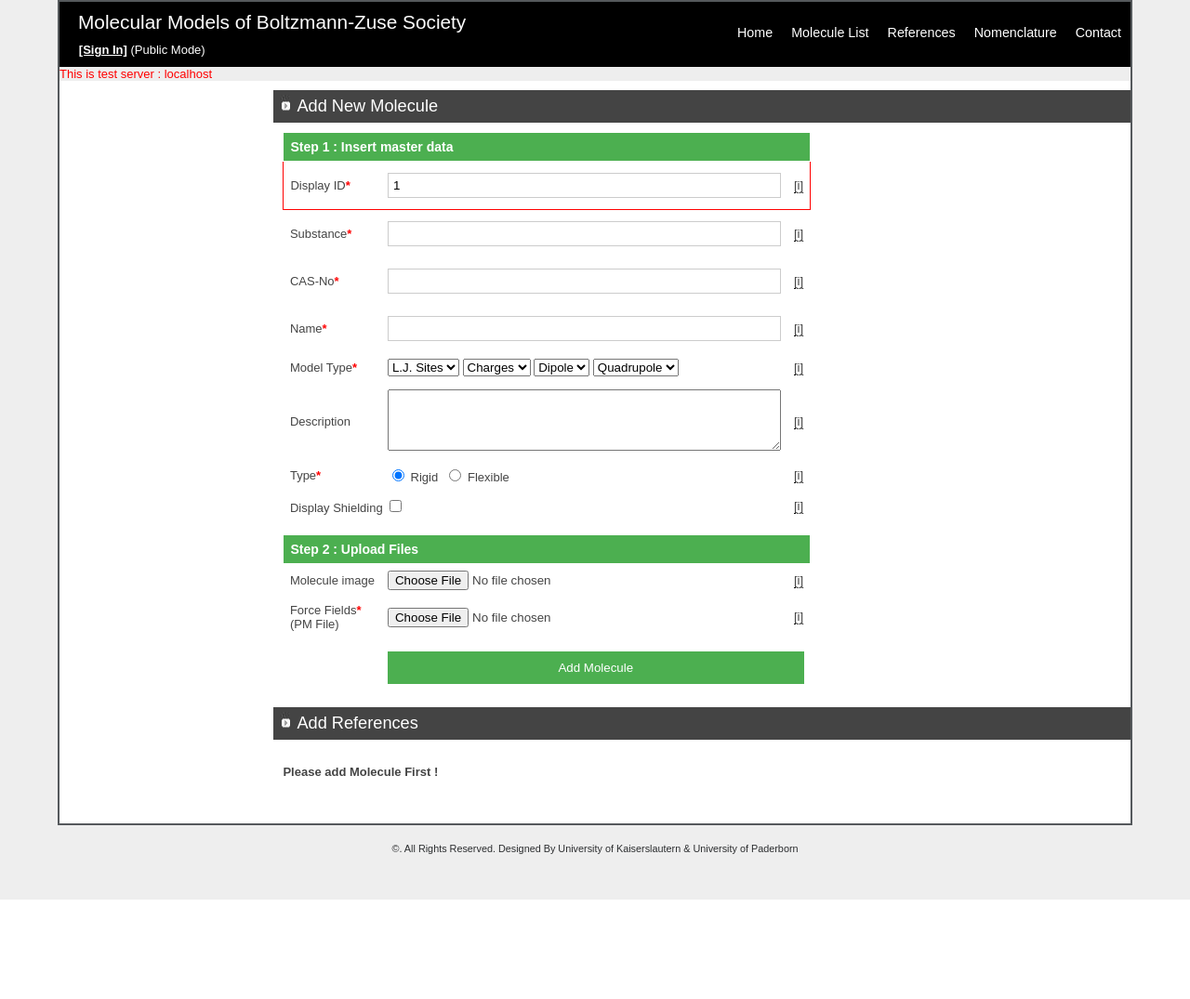
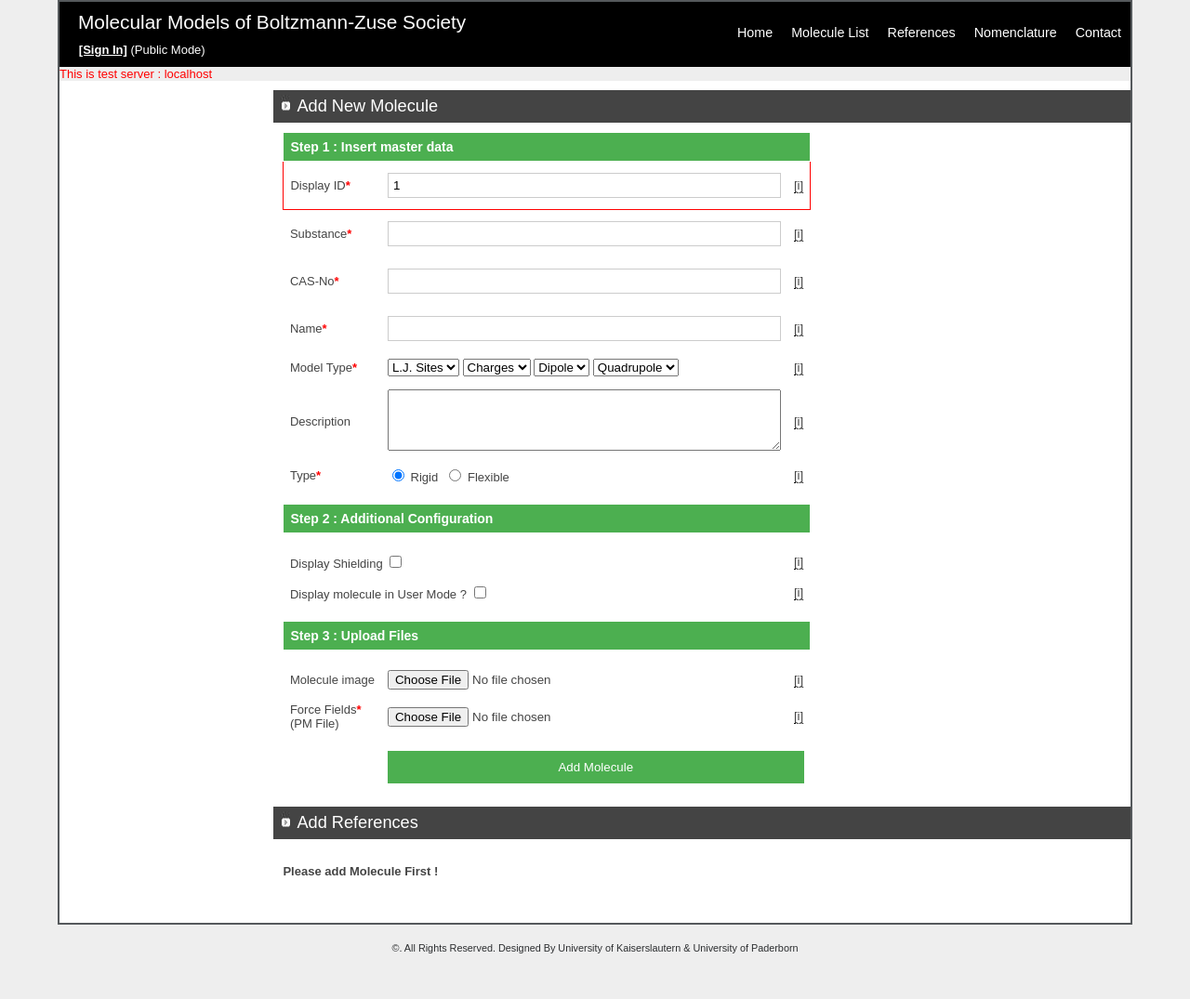
Before and after one commit to Kandarp143/molecularDB, a PHP site: page /phpmail/addmol.php in a window 1280 px wide. Shown: the whole page at 93% size. Before the commit the page ends 968 px from the top, so only its background shows below. Run offline with PHP 8.4, Linux system fonts and the light colour scheme; data that the repository does not hold is empty.

Commit message:
Display user mode option

```diff
--- a/include/addmst.php
+++ b/include/addmst.php
@@ -106,6 +106,15 @@
             </td>
         </tr>
         <tr>
+            <td></td>
+        </tr>
+        <tr>
+            <th colspan="3">Step 2 : Additional Configuration</th>
+        </tr>
+        <tr>
+            <td></td>
+        </tr>
+        <tr>
             <td colspan="2">Display Shielding <input type="checkbox" name="disp_sh"></td>
             <td>
                 <div class="tooltip">[i]
@@ -114,12 +123,21 @@
             </td>
         </tr>
         <tr>
+            <td colspan="2">Display molecule in User Mode ? <input type="checkbox" name="user_mode"></td>
             <td>
-
+                <div class="tooltip">[i]
+                    <span class="tooltiptext">Tooltip text</span>
+                </div>
             </td>
         </tr>
         <tr>
-            <th colspan="3">Step 2 : Upload Files</th>
+            <td></td>
+        </tr>
+        <tr>
+            <th colspan="3">Step 3 : Upload Files</th>
+        </tr>
+        <tr>
+            <td></td>
         </tr>
         <tr>
             <!--        step 2-->
--- a/mollist.php
+++ b/mollist.php
@@ -58,7 +58,7 @@ FROM
     name,
     type
 FROM
-    pm_master where type ='Rigid' ORDER BY display_id ASC";
+    pm_master where user_mode = 1 ORDER BY display_id ASC";
     }
 
     ?>
--- a/processUpdateHead.php
+++ b/processUpdateHead.php
@@ -51,13 +51,14 @@ if (empty($errors)) {
     $description = $_POST['description'];
     $type = $_POST['type'];
     $disp_sh = isset($_POST['disp_sh']) ? 1 : 0;
+    $user_mode = isset($_POST['user_mode']) ? 1 : 0;
 
 
     try {
         // update data
         $db = new Database();
-        $db->update('UPDATE pm_master SET display_id=?,filename = ?,cas_no =?,name = ?,model_type= ?,lj= ?,charge= ?, dipole= ?, quadrupole= ?, description = ?,type=?,disp_sh= ?
-WHERE master_id= ?', array($display_id, $substance, $casno, $name, $modeltype, $_POST['lj'], $_POST['charge'], $_POST['dipole'], $_POST['quadrupole'], $description, $type, $disp_sh, $master_id));
+        $db->update('UPDATE pm_master SET display_id=?,filename = ?,cas_no =?,name = ?,model_type= ?,lj= ?,charge= ?, dipole= ?, quadrupole= ?, description = ?,type=?,disp_sh= ?,user_mode=?
+WHERE master_id= ?', array($display_id, $substance, $casno, $name, $modeltype, $_POST['lj'], $_POST['charge'], $_POST['dipole'], $_POST['quadrupole'], $description, $type, $disp_sh, $user_mode, $master_id));
 
         //upload profile
         if (!empty($_FILES['profile']['tmp_name'])) {
--- a/updatemol.php
+++ b/updatemol.php
@@ -21,6 +21,7 @@ if (!empty($data)) {
     $charge = $data[0]['charge'];
     $dipole = $data[0]['dipole'];
     $quadrupole = $data[0]['quadrupole'];
+    $user_mode = $data[0]['user_mode'];
 
 }
 ?>
```
Also changed, not shown: include/upheader.php (+17 -1 lines), processInsert.php (+4 -3 lines).
